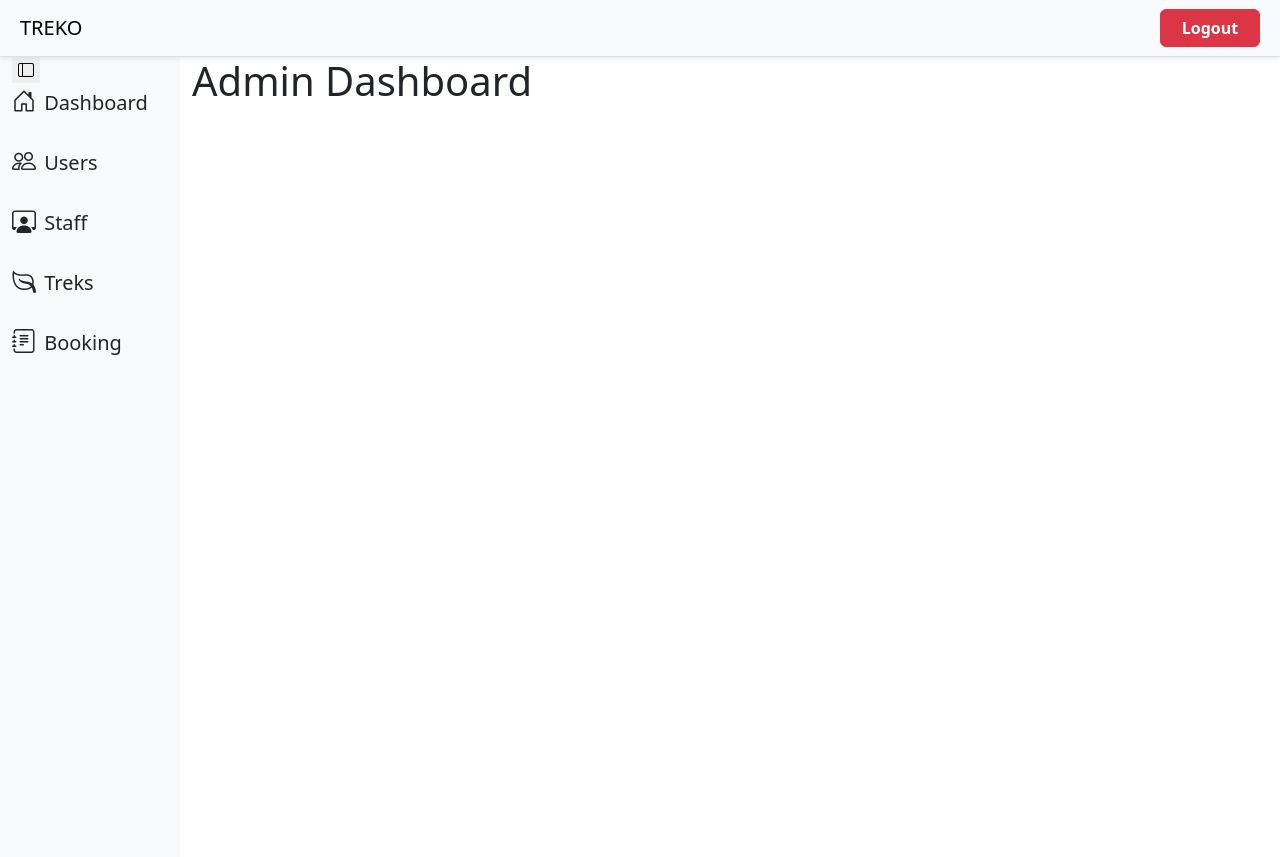
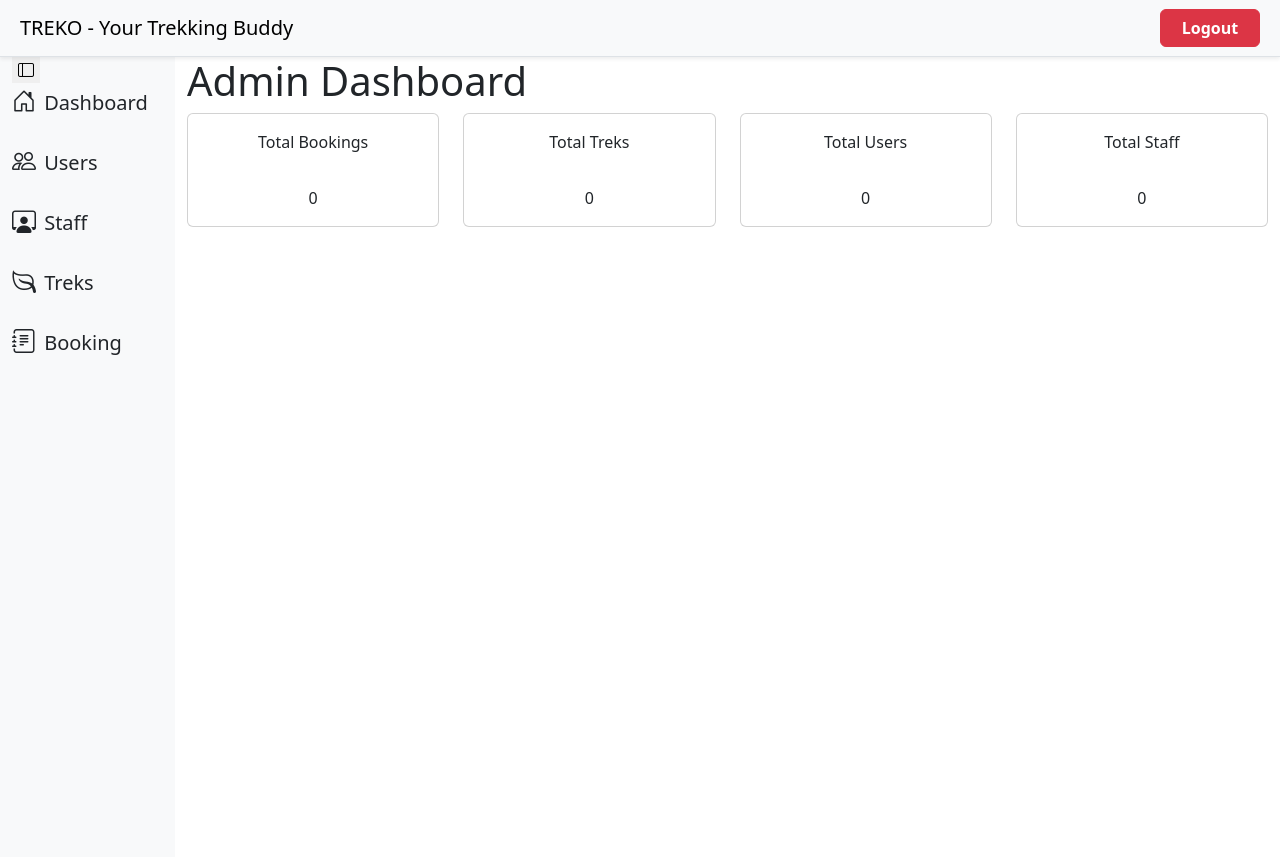
Before and after one commit to vini-cyberpunk/trekking-management-system_23f3002456, a Flask app: page /dashboard in a window 1280 px wide. Run offline with Flask 3, Linux system fonts and the light colour scheme; the visitor is signed in with stand-in values (Sample User, id 1); data that the repository does not hold is empty; parts of the project's set-up code (start-up, migrations or seed data) failed here and were passed over.

Commit message:
added some functionalities on admin dashboard

```diff
--- a/app/routes/admin.py
+++ b/app/routes/admin.py
@@ -6,4 +6,18 @@ admin = Blueprint('admin', __name__)
 @admin.route('/dashboard', methods=['GET'])
 @login_required
 def dashboard():
-	return render_template("admin/dashboard.html")
+
+	from app.models import User, Login, Trek, Booking, Staff
+
+	total_bookings = Booking.query.count()
+	total_users = User.query.count()
+	total_staff = Staff.query.count()
+	total_treks = Trek.query.count()
+
+	return render_template(
+		"admin/dashboard.html",
+		total_bookings=total_bookings,
+		total_users=total_users,
+		total_staff=total_staff,
+		total_treks=total_treks
+	)
--- a/app/templates/admin/dashboard.html
+++ b/app/templates/admin/dashboard.html
@@ -1,13 +1,13 @@
 {% extends "base.html" %}
 
 {% block title %}
-Admin
+Dashboard
 {% endblock %}
 
 {% block body_middle %}
 <div class="container-fluid">
 	<div class="row">
-		<div class="col-auto admin-sidebar min-vh-100 bg-light" style="min-width:180px;">
+		<div class="col-auto admin-sidebar min-vh-100 bg-light" style="min-width:175px;">
 
 			<div class="sidebar-header">
 				<button id="sidebar-toggle" style="border: none;">
@@ -16,9 +16,9 @@ Admin
 			</div>
 
 			<div class="sidebar-nav d-flex flex-column gap-4">
-				<a class="nav-link" href="#">
+				<a class="nav-link active" href="#">
 					<i class="bi bi-house-door fs-4 me-1"></i>
-					<span class="fs-5">Dashboard</span>
+					<span class="fs-5"> Dashboard </span>
 				</a>
 
 				<a class="nav-link" href="#">
@@ -45,6 +45,34 @@ Admin
 
 		<div class="col min-vh-100">
 			<h1 class="dashboard-header text-left"> Admin Dashboard </h1>
+			<div class="row">
+				<div class="col">
+					<div class="card d-flex flex-column align-items-center">
+						<div class="card-body">Total Bookings</div>
+						<div class="card-body">{{ total_bookings }}</div>
+					</div>
+				</div>
+
+				<div class="col">
+					<div class="card d-flex flex-column align-items-center">
+						<div class="card-body">Total Treks</div>
+						<div class="card-body">{{ total_treks }}</div>
+					</div>
+				</div>
+
+				<div class="col">
+					<div class="card d-flex flex-column align-items-center">
+						<div class="card-body">Total Users</div>
+						<div class="card-body">{{ total_users }}</div>
+					</div>
+				</div>
+
+				<div class="col">
+					<div class="card d-flex flex-column align-items-center">
+						<div class="card-body">Total Staff</div>
+						<div class="card-body">{{ total_staff }}</div>
+					</div>
+				</div>
 		</div>
 	</div>
 </div>
--- a/app/templates/base.html
+++ b/app/templates/base.html
@@ -22,7 +22,10 @@
 	{% block navbar %}
 	<nav class="navbar navbar-expand-lg ps-2 pe-2 border-bottom shadow-sm bg-body-tertiary">
 		<div class="container-fluid">
-			<a class="navbar-brand" href="/">TREKO</a>
+			<a class="navbar-brand" href="/">
+				<span>TREKO</span>
+				<span class="d-none d-lg-inline"> - Your Trekking Buddy</span>
+			</a>
 			<div class="ms-auto">
 				{% if current_user.is_authenticated %}
 					<a class="btn btn-danger auth-btn" href="{{url_for('auth.logout')}}">Logout</a>
```
